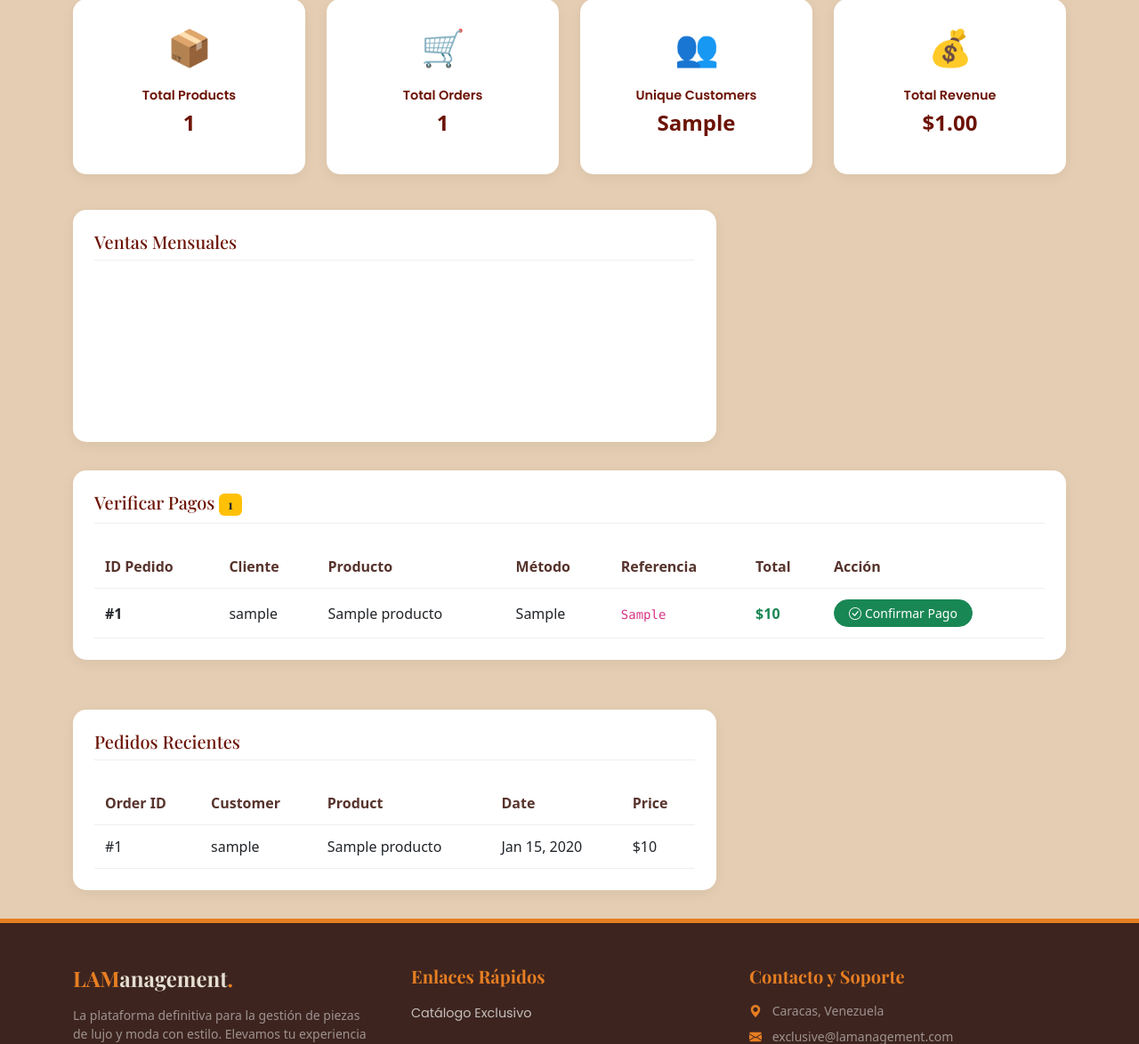
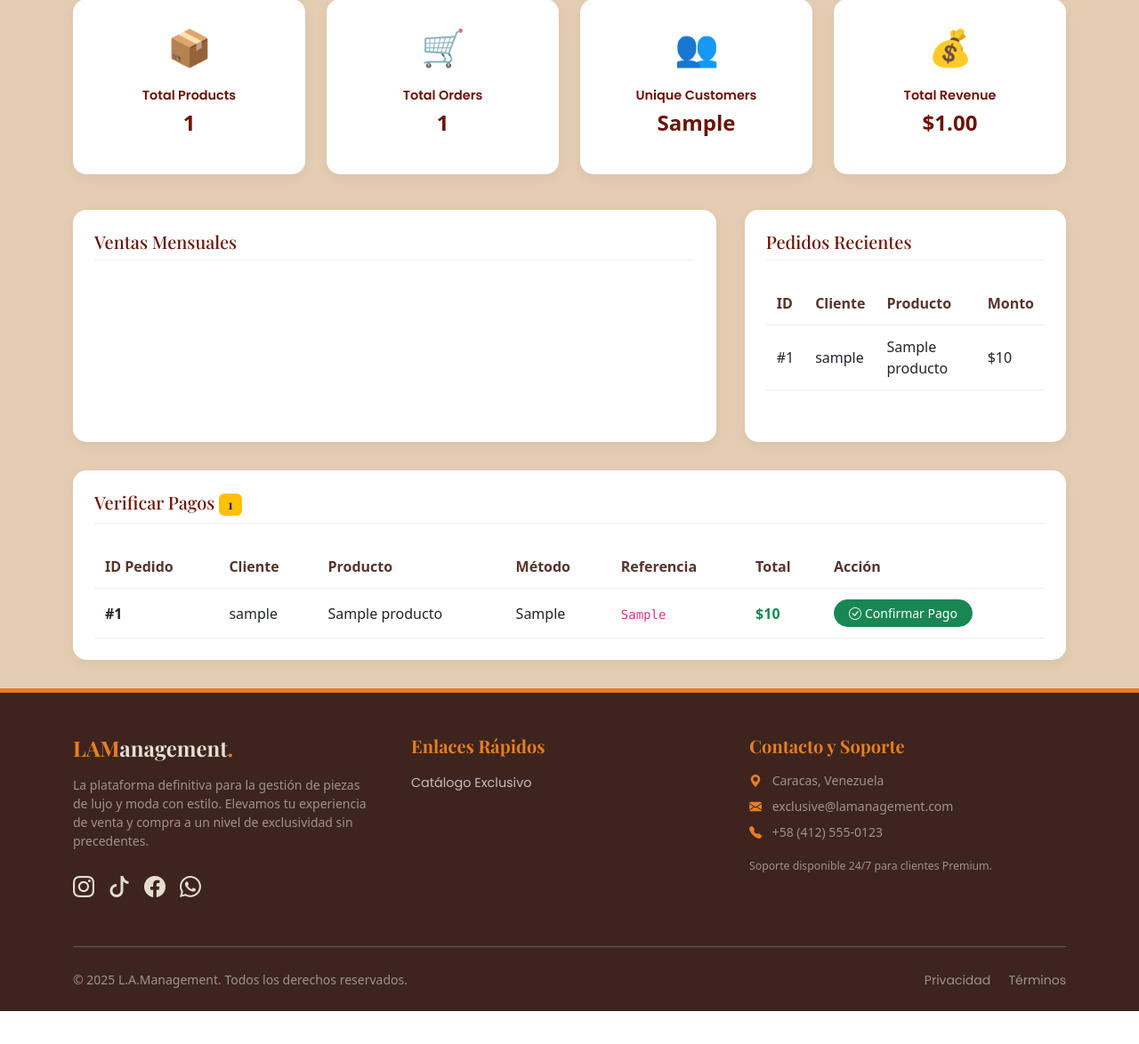
Before and after one commit to Lr1808/lamproyect, a Django app: template dashboard/templates/dashboard/home.html in a window 1280 px wide. Shown: the part 289-1463 px from the top of the page at 89% size. After the commit the page ends 1426 px from the top, so only its background shows below. Run offline with Django 5.2, Linux system fonts and the light colour scheme; the template is opened without the code that fills it: most values are stand-ins (such as "Sample title", 1, 10 or a date in 2020); a map, chart or similar area stays blank; some web fonts are replaced.

Commit message:
ultimos_paso

```diff
--- a/dashboard/templates/dashboard/home.html
+++ b/dashboard/templates/dashboard/home.html
@@ -66,9 +66,40 @@
       <canvas id="salesChart"></canvas>
     </div>
 
+    <!-- Recent Orders -->
+    <div class="recent-orders section-container">
+      <h2 style="color: #6c1305">Pedidos Recientes</h2>
+      {% if recent_orders %}
+      <div class="table-responsive">
+        <table class="dashboard-table">
+          <thead>
+            <tr>
+              <th>ID</th>
+              <th>Cliente</th>
+              <th>Producto</th>
+              <th>Monto</th>
+            </tr>
+          </thead>
+          <tbody>
+            {% for order in recent_orders %}
+            <tr>
+              <td>#{{ order.id }}</td>
+              <td>{{ order.comprador.username }}</td>
+              <td>{{ order.producto.name|truncatechars:15 }}</td>
+              <td>${{ order.total }}</td>
+            </tr>
+            {% endfor %}
+          </tbody>
+        </table>
+      </div>
+      {% else %}
+      <p>No hay pedidos recientes.</p>
+      {% endif %}
+    </div>
+
     <!-- Pending Payment Verifications -->
     <div
-      class="pending-verifications section-container mb-4"
+      class="pending-verifications section-container"
       style="grid-column: span 2"
     >
       <h2 style="color: #6c1305">
@@ -115,37 +146,6 @@
       </div>
       {% else %}
       <p class="text-muted italic">No hay pagos pendientes de verificación.</p>
-      {% endif %}
-    </div>
-
-    <!-- Recent Orders -->
-    <div class="recent-orders section-container">
-      <h2 style="color: #6c1305">Pedidos Recientes</h2>
-      {% if recent_orders %}
-      <table class="dashboard-table">
-        <thead>
-          <tr>
-            <th>Order ID</th>
-            <th>Customer</th>
-            <th>Product</th>
-            <th>Date</th>
-            <th>Price</th>
-          </tr>
-        </thead>
-        <tbody>
-          {% for order in recent_orders %}
-          <tr>
-            <td>#{{ order.id }}</td>
-            <td>{{ order.comprador.username }}</td>
-            <td>{{ order.producto.name }}</td>
-            <td>{{ order.fecha_creacion|date:"M d, Y" }}</td>
-            <td>${{ order.total }}</td>
-          </tr>
-          {% endfor %}
-        </tbody>
-      </table>
-      {% else %}
-      <p>No orders found.</p>
       {% endif %}
     </div>
   </div>
```
Also changed, not shown: db.sqlite3 (added), 1 other file.
